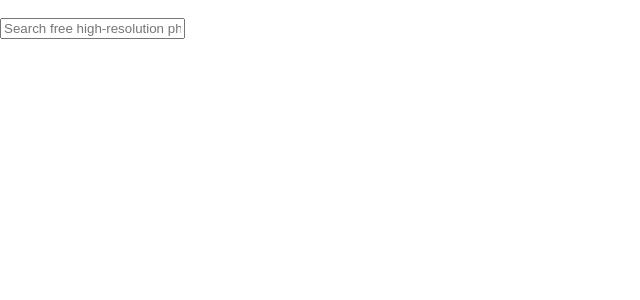
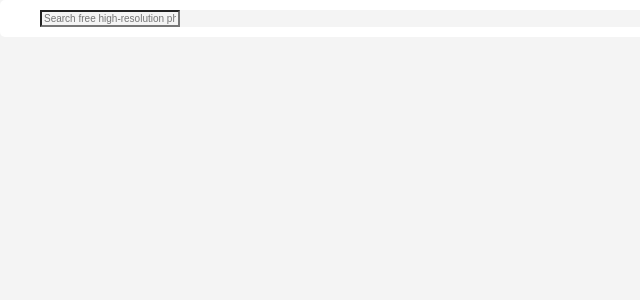
Before and after one commit to AniaJelinska/image-finder, a React (Create React App) app: page / in a window 1280 px wide. Shown: the top 300 px of the page, without its empty margins (0-640 px from the left). Built offline with nearby package versions, Linux system fonts and the light colour scheme.

Commit message:
add some styes - WIP

```diff
--- a/src/App.css
+++ b/src/App.css
@@ -1,3 +1,37 @@
-.app {
+* {
+    box-sizing: border-box;
+    background-color: rgb(244, 244, 244);
+    color: #333;
+    font-size: 10px;
+  }
 
-}
+  .App {
+    margin: 0;
+    padding: 0;
+  }
+
+  .container {
+    margin: 0 auto;
+    max-width: 1000px;
+    padding: 40px;
+  }
+
+  .title {
+    color: #fff;
+    font-size: 50px;
+    font-family: "Gill Sans", "Gill Sans MT", Calibri, "Trebuchet MS", sans-serif;
+  }
+
+  .form {
+      display: flex;
+      flex-direction: column;
+  }
+
+  .input {
+    font-size: 15;
+    padding: 10px 40px;
+    border-radius: 5px;
+    background-color: white;
+    cursor: pointer;
+
+  }
```
